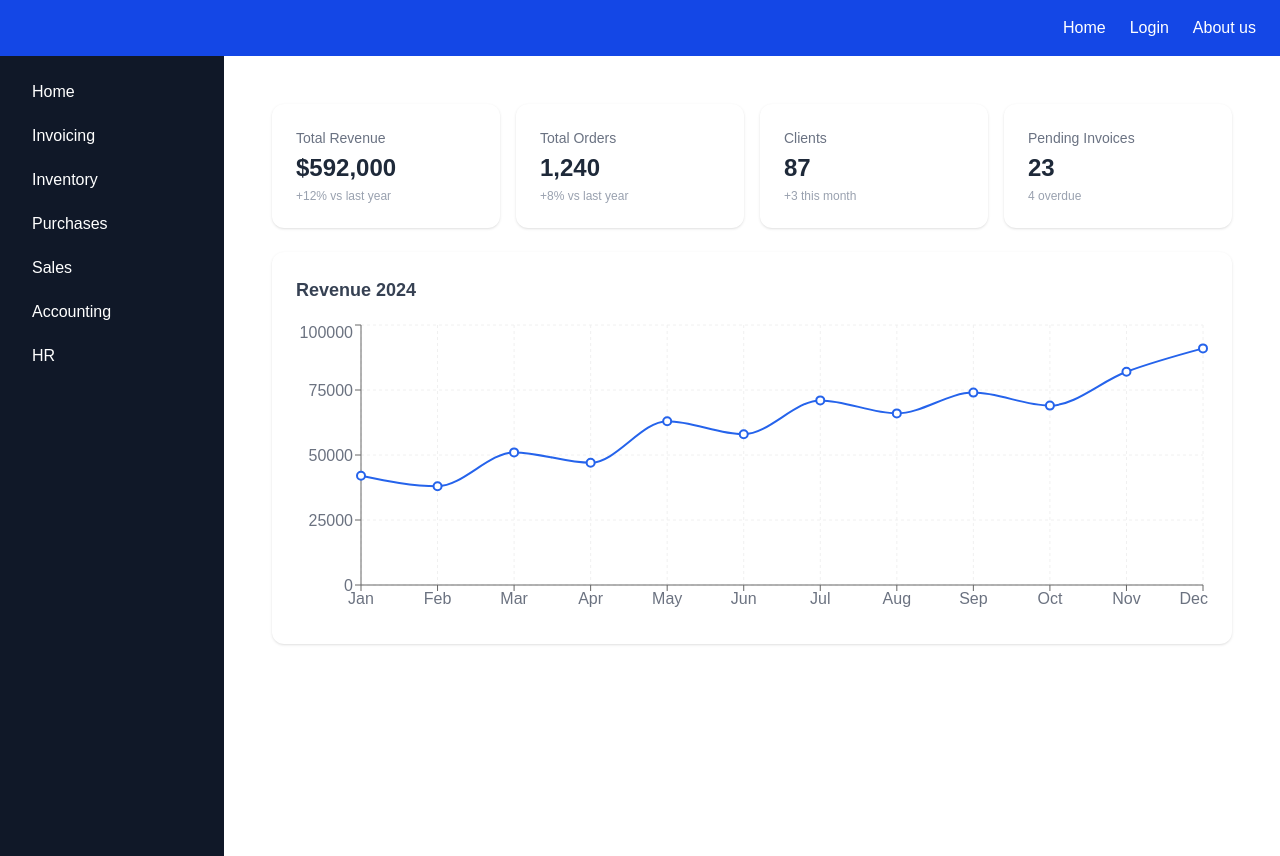
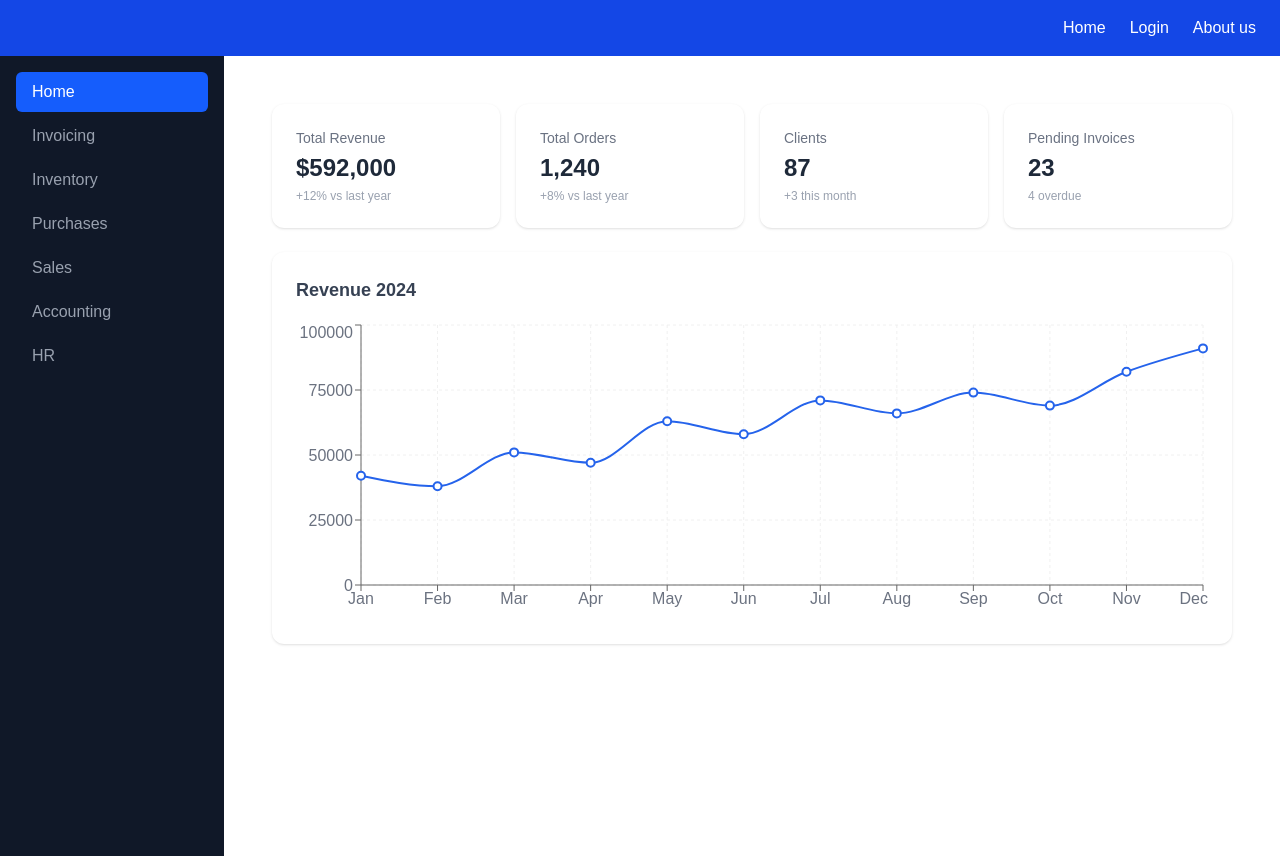
Before and after one commit to DelaO888/effetools-mock, a Next.js app: page / in a window 1280 px wide. Built offline with nearby package versions, Linux system fonts and the light colour scheme.

Commit message:
added highlights to sidebar

```diff
--- a/src/components/ui/Sidebar.tsx
+++ b/src/components/ui/Sidebar.tsx
@@ -1,26 +1,43 @@
+"use client";
+
 import Link from "next/link";
-
+import { usePathname } from "next/navigation";
 
 const modules = [
-        {label: "Home", href: "/"},
+  { label: "Home", href: "/" },
   { label: "Invoicing", href: "/invoicing" },
   { label: "Inventory", href: "/inventory" },
   { label: "Purchases", href: "/purchases" },
   { label: "Sales", href: "/sales" },
   { label: "Accounting", href: "/accounting" },
   { label: "HR", href: "/hr" },
-    ]
+];
 
-export default function Sidebar(){
-    return(
+export default function Sidebar() {
+  const pathname = usePathname();
+
+  return (
     <aside className="w-56 min-h-screen bg-gray-900 text-white flex flex-col">
       <nav className="flex flex-col gap-1 p-4">
-                {modules.map((mod) => (
-                    <Link key={mod.href} href={mod.href} className="px-4 py-2 rounded-md hover:bg-gray-700 transition-colors">
+        {modules.map((mod) => {
+          const isActive =
+            pathname === mod.href ||
+            (mod.href !== "/" && pathname.startsWith(mod.href));
+          return (
+            <Link
+              key={mod.href}
+              href={mod.href}
+              className={`px-4 py-2 rounded-md transition-colors ${
+                isActive
+                  ? "bg-blue-600 text-white"
+                  : "text-gray-400 hover:bg-gray-700 hover:text-white"
+              }`}
+            >
               {mod.label}
             </Link>
-                ))}
+          );
+        })}
       </nav>
     </aside>
-    )
+  );
 }
```
Lines whose indentation alone changed are shown as unchanged.
